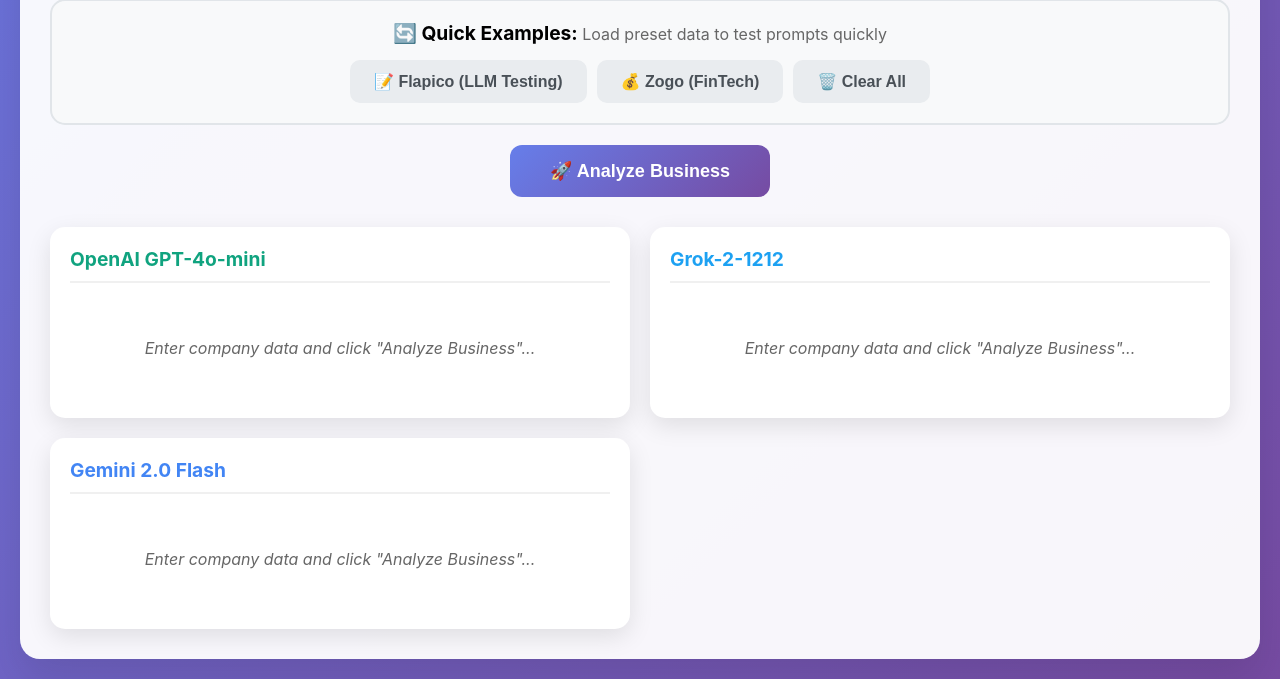
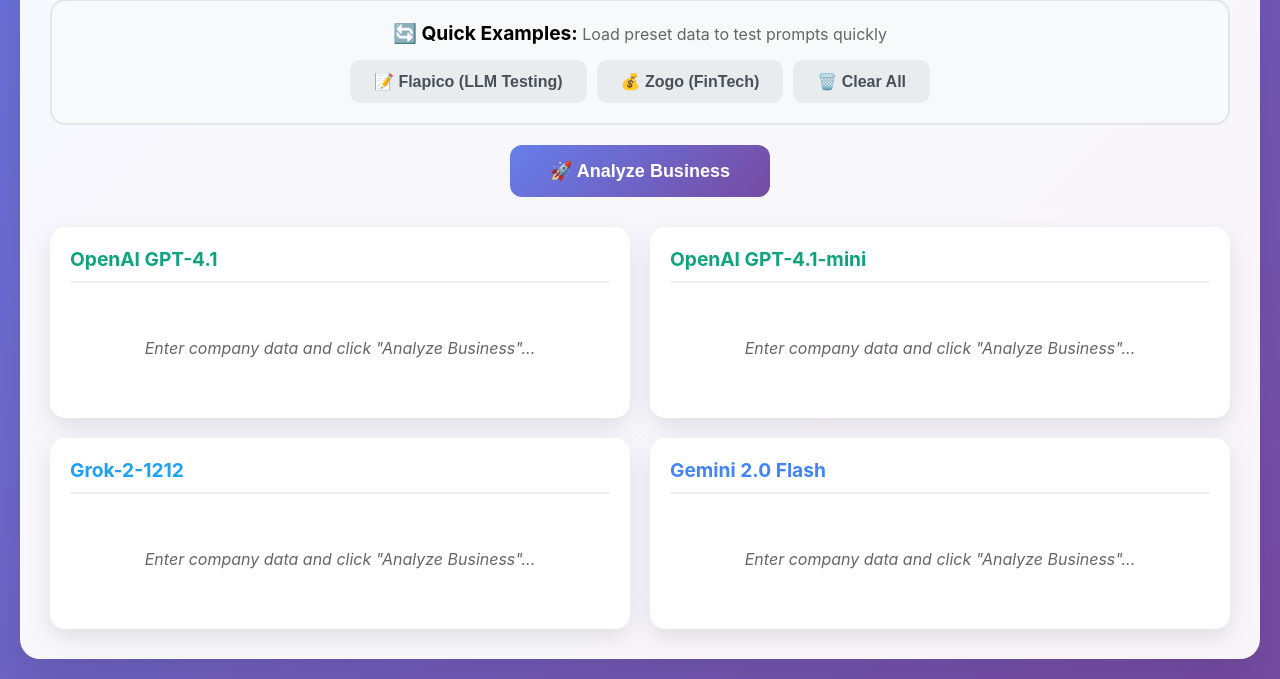
Before and after one commit to charliesheep7/prompt-fap, a Python web app: template templates/index.html in a window 1280 px wide. Shown: the part 715-1394 px from the top of the page. Run offline with Jinja, Linux system fonts and the light colour scheme; the template is opened without the code that fills it, so the values that code supplies are empty.

Commit message:
Update frontend to display 4 AI models: GPT-4.1, GPT-4.1-mini, Grok-2-1212, and Gemini 2.0 Flash

```diff
--- a/templates/index.html
+++ b/templates/index.html
@@ -447,7 +447,11 @@
 
         <div id="businessAnalysis" class="conversations-grid">
             <div class="analysis-card">
-                <div class="model-name openai">OpenAI GPT-4o-mini</div>
+                <div class="model-name openai">OpenAI GPT-4.1</div>
+                <div class="empty-state">Enter company data and click "Analyze Business"...</div>
+            </div>
+            <div class="analysis-card">
+                <div class="model-name openai">OpenAI GPT-4.1-mini</div>
                 <div class="empty-state">Enter company data and click "Analyze Business"...</div>
             </div>
             <div class="analysis-card">
@@ -612,7 +616,7 @@ Serving in all 50 states!
 
         function renderAnalysisResults(results) {
             const cards = businessAnalysisDiv.querySelectorAll('.analysis-card');
-            const models = ['openai', 'grok', 'gemini'];
+            const models = ['openai_gpt4', 'openai_gpt4_mini', 'grok', 'gemini'];
 
             models.forEach((model, index) => {
                 const card = cards[index];
```
